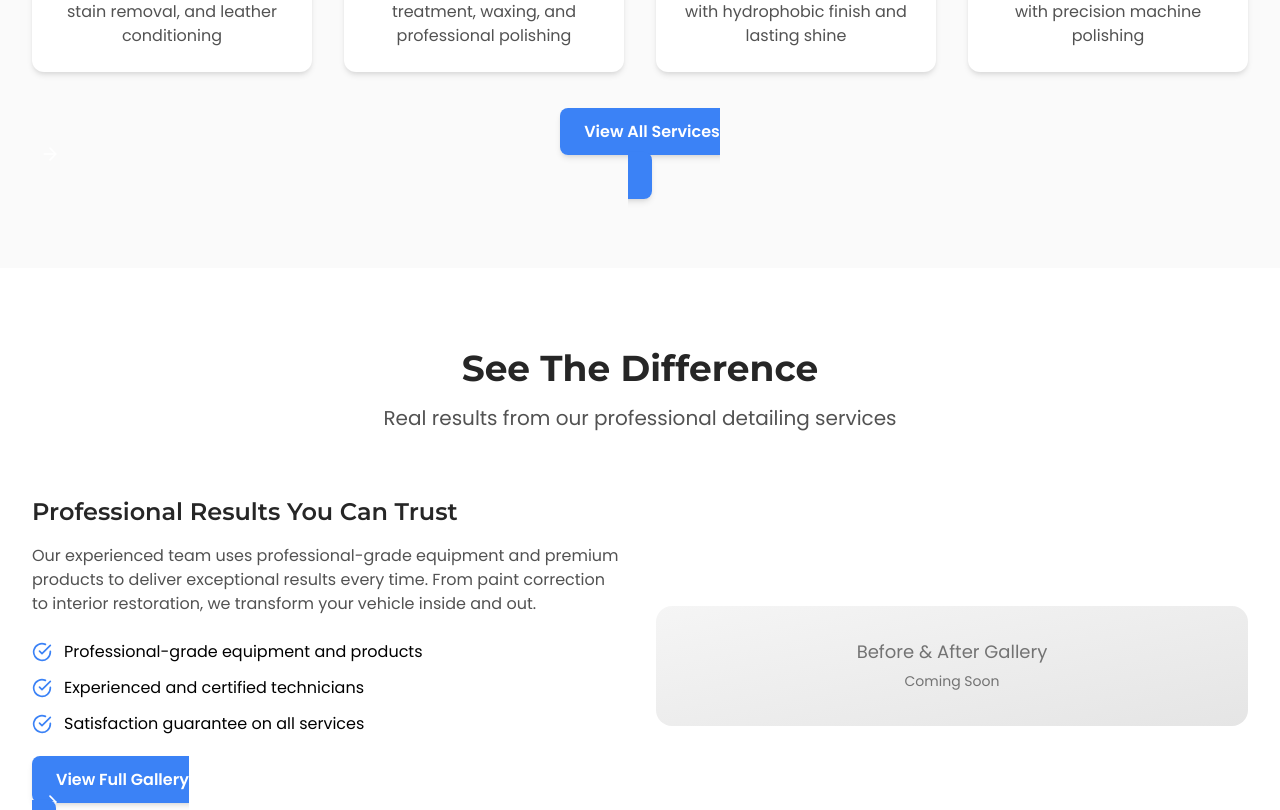
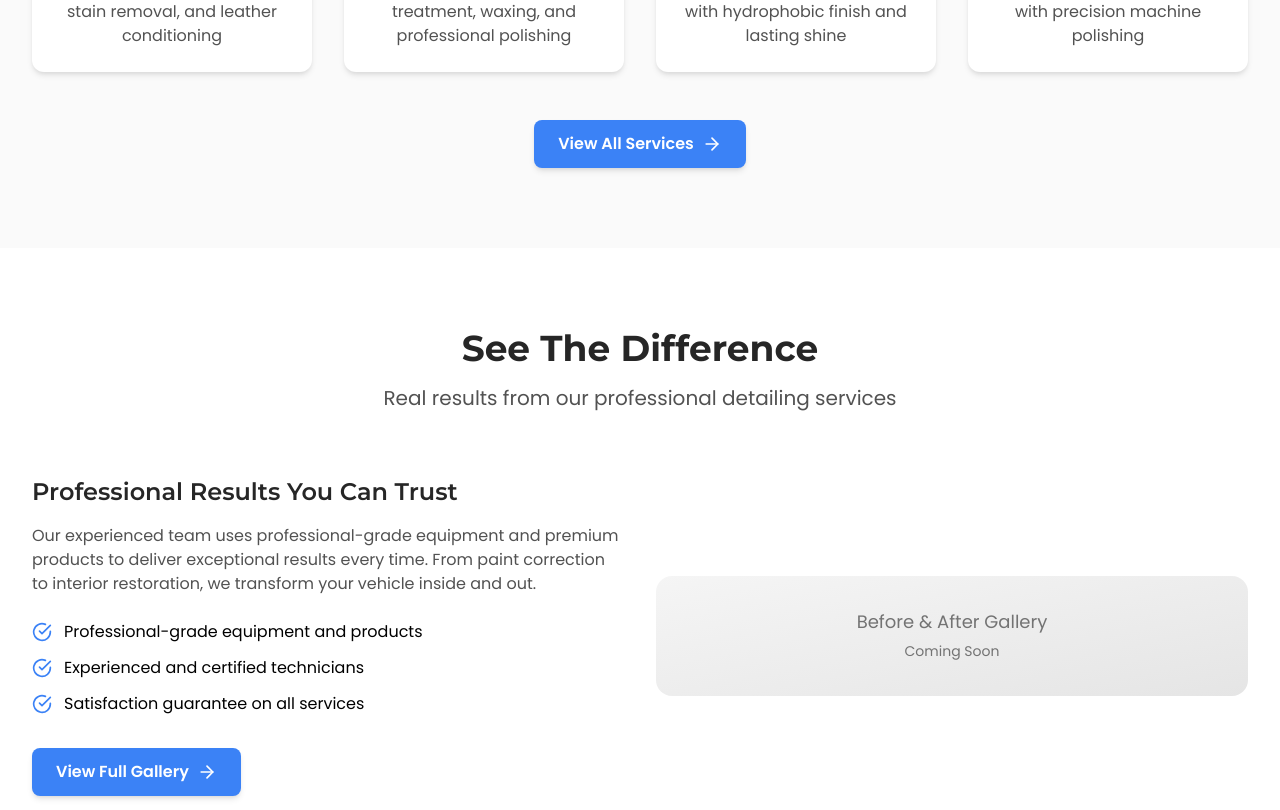
Before and after one commit to samarshirazi/autodetailgeeks, a React (Vite) app: page / in a window 1280 px wide. Shown: the part 1224-2034 px from the top of the page. Built offline with nearby package versions, Linux system fonts and the light colour scheme.

Commit message:
fixed button shapes

```diff
--- a/src/pages/Gallery.tsx
+++ b/src/pages/Gallery.tsx
@@ -320,9 +320,9 @@ const Gallery: React.FC = () => {
                 <Calendar className="w-5 h-5 mr-2" />
                 Book Your Detail
               </Link>
-              <Link to="/services" className="btn-outline text-lg px-8 py-4 border-white text-white hover:bg-white hover:text-neutral-900">
-                View Services
-                <ArrowRight className="w-5 h-5 ml-2" />
+              <Link to="/services" className="btn-outline text-lg px-8 py-4 border-white text-white hover:bg-white hover:text-neutral-900 space-x-2">
+                <span>View Services</span>
+                <ArrowRight className="w-5 h-5" />
               </Link>
             </div>
           </motion.div>
--- a/src/pages/Home.tsx
+++ b/src/pages/Home.tsx
@@ -157,9 +157,9 @@ const Home: React.FC = () => {
           </div>
 
           <div className="text-center mt-12">
-            <Link to="/services" className="btn-primary">
-              View All Services
-              <ArrowRight className="w-5 h-5 ml-2" />
+            <Link to="/services" className="btn-primary space-x-2">
+              <span>View All Services</span>
+              <ArrowRight className="w-5 h-5" />
             </Link>
           </div>
         </div>
@@ -200,9 +200,9 @@ const Home: React.FC = () => {
                 </div>
               </div>
               <div className="mt-8">
-                <Link to="/gallery" className="btn-primary">
-                  View Full Gallery
-                  <ArrowRight className="w-5 h-5 ml-2" />
+                <Link to="/gallery" className="btn-primary space-x-2">
+                  <span>View Full Gallery</span>
+                  <ArrowRight className="w-5 h-5" />
                 </Link>
               </div>
             </div>
--- a/src/pages/Services.tsx
+++ b/src/pages/Services.tsx
@@ -390,9 +390,9 @@ const Services: React.FC = () => {
                 <Calendar className="w-5 h-5 mr-2" />
                 Book Service
               </Link>
-              <Link to="/contact" className="btn-outline text-lg px-8 py-4 border-white text-white hover:bg-white hover:text-neutral-900">
-                Get Custom Quote
-                <ArrowRight className="w-5 h-5 ml-2" />
+              <Link to="/contact" className="btn-outline text-lg px-8 py-4 border-white text-white hover:bg-white hover:text-neutral-900 space-x-2">
+                <span>Get Custom Quote</span>
+                <ArrowRight className="w-5 h-5" />
               </Link>
             </div>
           </motion.div>
--- a/src/styles/index.css
+++ b/src/styles/index.css
@@ -21,15 +21,15 @@
 
 @layer components {
   .btn-primary {
-    @apply bg-primary-500 hover:bg-primary-600 text-white font-semibold py-3 px-6 rounded-lg shadow-md hover:shadow-lg transition-all duration-300 transform hover:-translate-y-1;
+    @apply bg-primary-500 hover:bg-primary-600 text-white font-semibold py-3 px-6 rounded-lg shadow-md hover:shadow-lg transition-all duration-300 transform hover:-translate-y-1 inline-flex items-center justify-center;
   }
 
   .btn-secondary {
-    @apply bg-accent-500 hover:bg-accent-600 text-white font-semibold py-3 px-6 rounded-lg shadow-md hover:shadow-lg transition-all duration-300 transform hover:-translate-y-1;
+    @apply bg-accent-500 hover:bg-accent-600 text-white font-semibold py-3 px-6 rounded-lg shadow-md hover:shadow-lg transition-all duration-300 transform hover:-translate-y-1 inline-flex items-center justify-center;
   }
 
   .btn-outline {
-    @apply border-2 border-primary-500 text-primary-500 hover:bg-primary-500 hover:text-white font-semibold py-3 px-6 rounded-lg transition-all duration-300;
+    @apply border-2 border-primary-500 text-primary-500 hover:bg-primary-500 hover:text-white font-semibold py-3 px-6 rounded-lg transition-all duration-300 inline-flex items-center justify-center;
   }
 
   .card {
```
Also changed, not shown: 5 other files (tests, documents, lock files or other folders).
